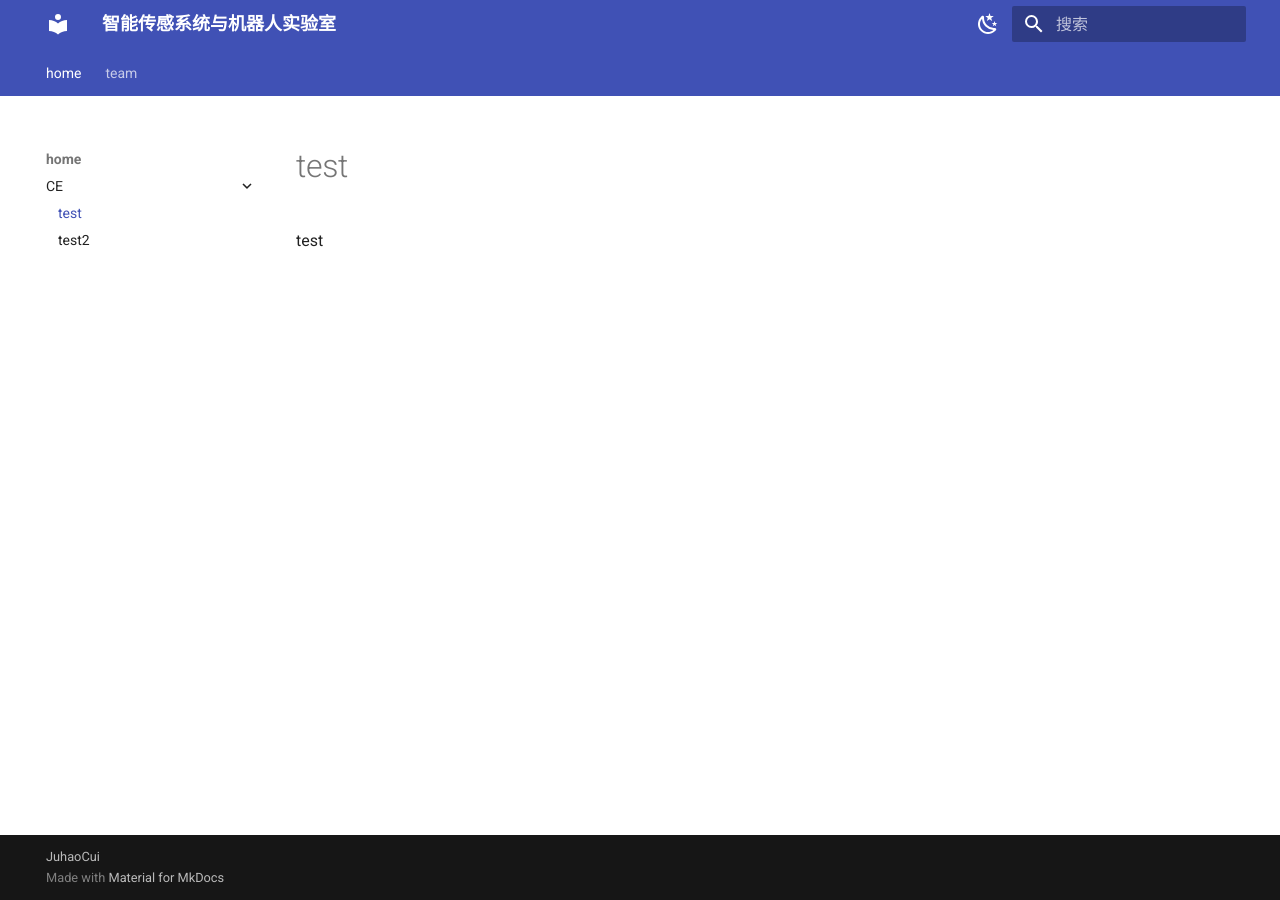
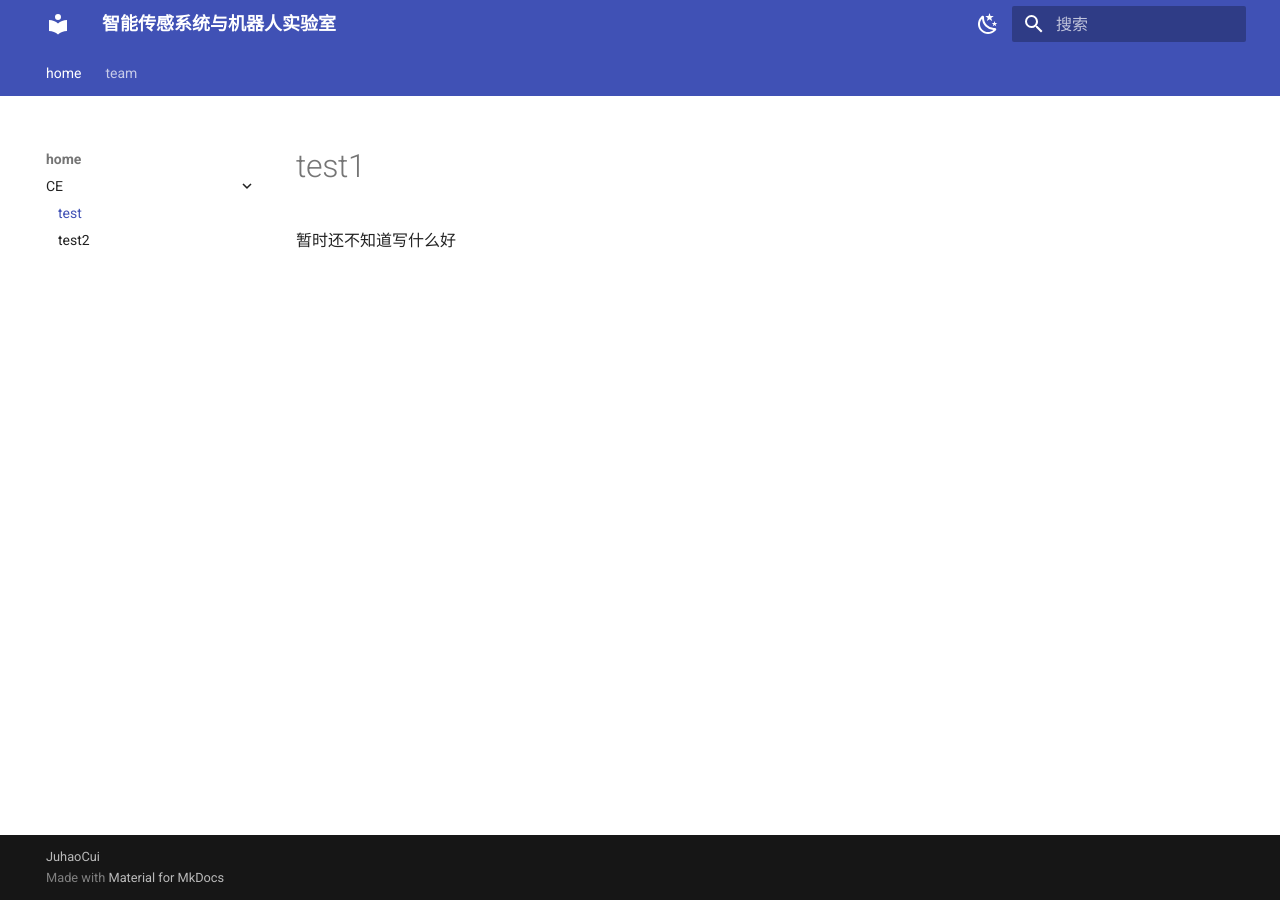
Before and after one commit to juhaocui/Wang-Lab.github.io, an MkDocs documentation site: the page built from docs/test.md, in a window 1280 px wide. Built offline with MkDocs 1.6.1 and Material for MkDocs 9.7.7, drawn with Linux system fonts in a browser that asks for light colours.

Commit message:
Update test.md

```diff
--- a/docs/test.md
+++ b/docs/test.md
@@ -1,2 +1,2 @@
-# test
-test
+# test1
+暂时还不知道写什么好
```
